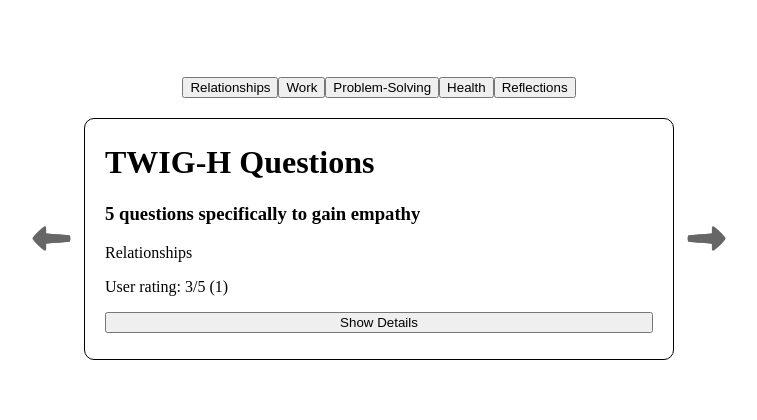
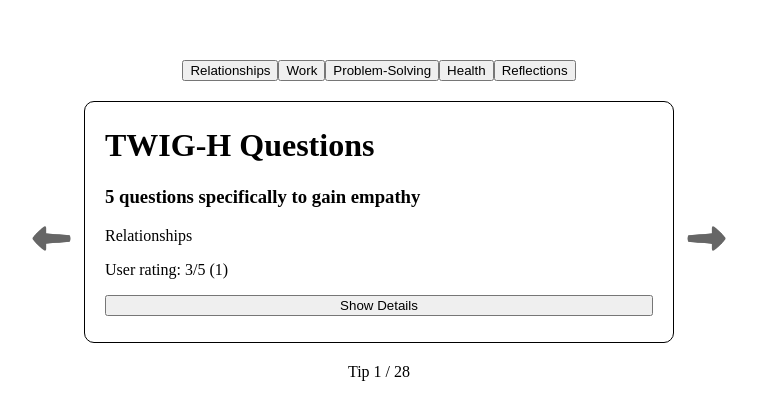
Before and after one commit to Madhav-Malhotra/helpful-things-you-can-do, a React (Create React App) app: page / in a window 1280 px wide. Shown: the part 168-588 px from the top of the page, without its empty margins (261-1018 px from the left). Built offline with nearby package versions, Linux system fonts and the light colour scheme.

Commit message:
Added card numbers

```diff
--- a/src/App.css
+++ b/src/App.css
@@ -6,7 +6,7 @@ div.App {
   display: flex;
 }
 
-div.Flip {
+div.Flip.row {
   display: flex;
   flex-direction: row;
   align-items: center;
@@ -22,9 +22,6 @@ div.info-holder {
 div.Card {
   display: flex;
   flex-direction: column;
-  padding: 20px;
-  border: 1px solid black;
-  border-radius: 10px;
   min-height: 200px;
   justify-content: center;
   max-width: 600px;
@@ -51,6 +48,12 @@ div.filter {
 
 /* ================ STYLING =============== */
 
+div.Card {
+  padding: 20px;
+  border: 1px solid black;
+  border-radius: 10px;
+}
+
 div.Card p.detail, div.extra-info p.example {
   white-space: pre-line;
 }
@@ -68,3 +71,12 @@ div.extra-info li {
 div.extra-info p {
   margin-bottom: 0;
 }
+
+div.filter button.active {
+  color: white;
+  background-color: #333;
+}
+
+div.info-holder p.label {
+  text-align: center;
+}
--- a/src/components/Card.js
+++ b/src/components/Card.js
@@ -4,7 +4,7 @@ import ExtraInfo from './ExtraInfo';
 
 export default function Card(props) {
   const [showDetail, setShowDetail] = useState(false);
-  const {Name, Description, Tags, ReviewNumber, Rating, RelatedLinks, Example, Detailed} = props;
+  const {Name, Description, Tags, ReviewNumber, Rating, RelatedLinks, Example, Detailed, id} = props;
   const info = {Name, Description, TagsData: Tags, ReviewNumber, Rating, showDetail, Detailed};
 
   const toggle = () => setShowDetail(d => !d);
@@ -16,7 +16,9 @@ export default function Card(props) {
         <CardBody {...info}/>
         <button onClick={toggle}>{showDetail ? "Hide Details" : "Show Details"}</button>
       </div>
-      {showDetail ? <ExtraInfo RelatedLinks={RelatedLinks} Example={Example}/> : null}
+      {showDetail ?
+        <ExtraInfo RelatedLinks={RelatedLinks} Example={Example}/> :
+        <p className='label'>{id}</p>}
     </div>
   )
 }
--- a/src/components/FlipView.js
+++ b/src/components/FlipView.js
@@ -4,6 +4,7 @@ import Card from "./Card.js";
 export default function FlipView(props) {
   const [num, setNum] = useState(0);
   const { data } = props;
+  const id = `Tip ${num+1} / ${data.length}`;
 
   const handleNewTip = (i) => {
     let index = num+i;
@@ -13,9 +14,9 @@ export default function FlipView(props) {
   };
 
   return (
-    <div className="Flip">
+    <div className="Flip row">
       <img className="arrow" onClick={() => handleNewTip(-1)} src="./leftArrow.png" />
-      <Card {...data[num]} />
+      <Card {...data[num]} id={id}/>
       <img className="arrow" onClick={() => handleNewTip(1)} src="./rightArrow.png" />
     </div>
   )
--- a/src/processedData.js
+++ b/src/processedData.js
@@ -203,7 +203,7 @@ export const data = [
       "Problem-Solving",
       "Work"
     ],
-    "Detailed": "1. Rest - Each team member explains each idea - on video, in their own words. Then, wait 1+ hour(s).\n2. Organise - Cluster ideas into 2+ groups. Put ideas on a spectrum. From most [adjective] to least [adjective]. Fill in gaps in a spectrum/cluster (ex: 'What could be even more [adjective]? What else is like [cluster topic]?')\n3. Evaluate - Find the most NEGLECTED ideas. Ask: 'If we didn't do this, would someone else?' Find the most FEASIBLE ideas. Ask: 'In one week's work, which ideas could we get closest to implementing?' Find the most IMPACTFUL ideas. Ask: 'What's the likelihood of success and the results of success?' Any overlaps?",
+    "Detailed": "1. Rest - Each team member explains each idea - on video, in their own words. Then, wait 1+ hour(s).\n2. Organise - Cluster ideas into 2+ groups. Put ideas on a graph. From most [adjective] to least [adjective]. Fill in gaps in a graph/cluster (ex: 'What could be even more [adjective]? What else is like [cluster topic]?')\n3. Evaluate - Find the most NEGLECTED ideas. Ask: 'If we didn't do this, would someone else?' Find the most FEASIBLE ideas. Ask: 'In one week's work, which ideas could we get closest to implementing?' Find the most IMPACTFUL ideas. Ask: 'What's the likelihood of success and the results of success?' Any overlaps?",
     "Rating": 3,
     "ReviewNumber": 1
   },
```
